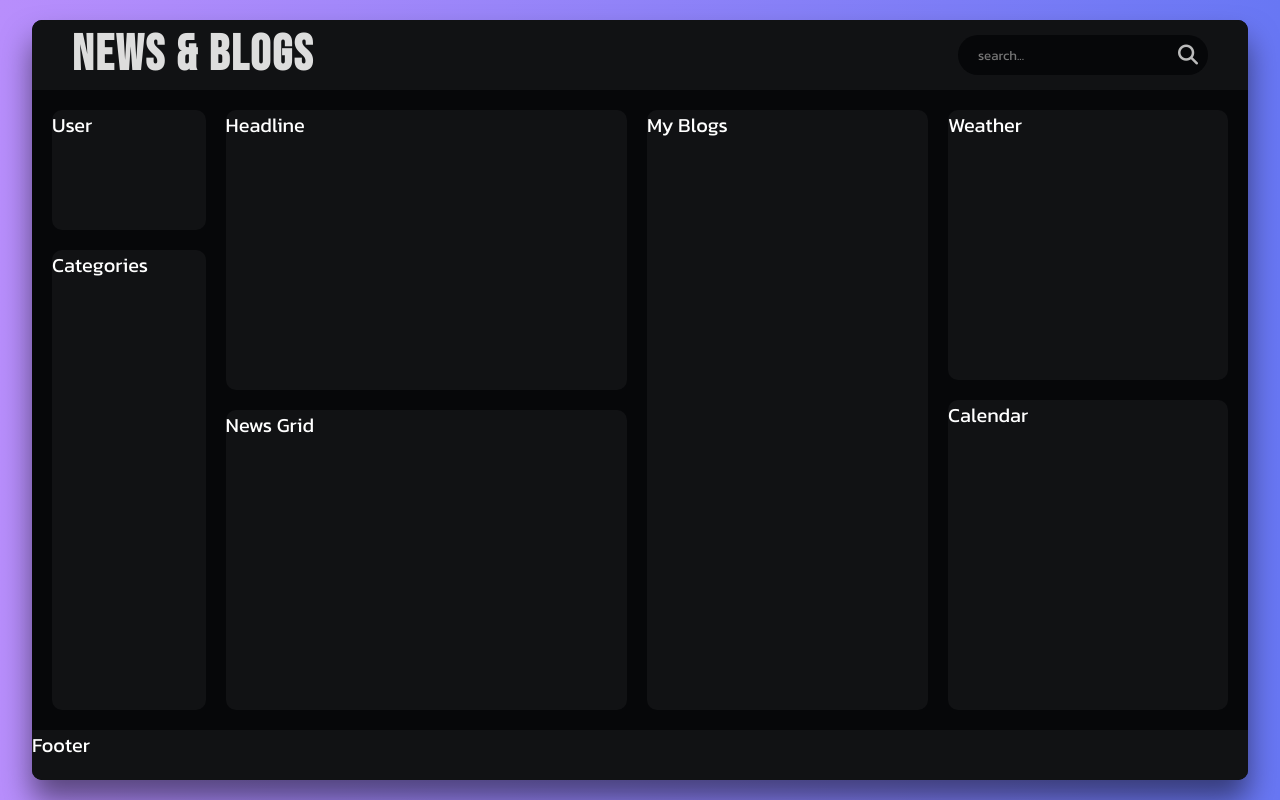
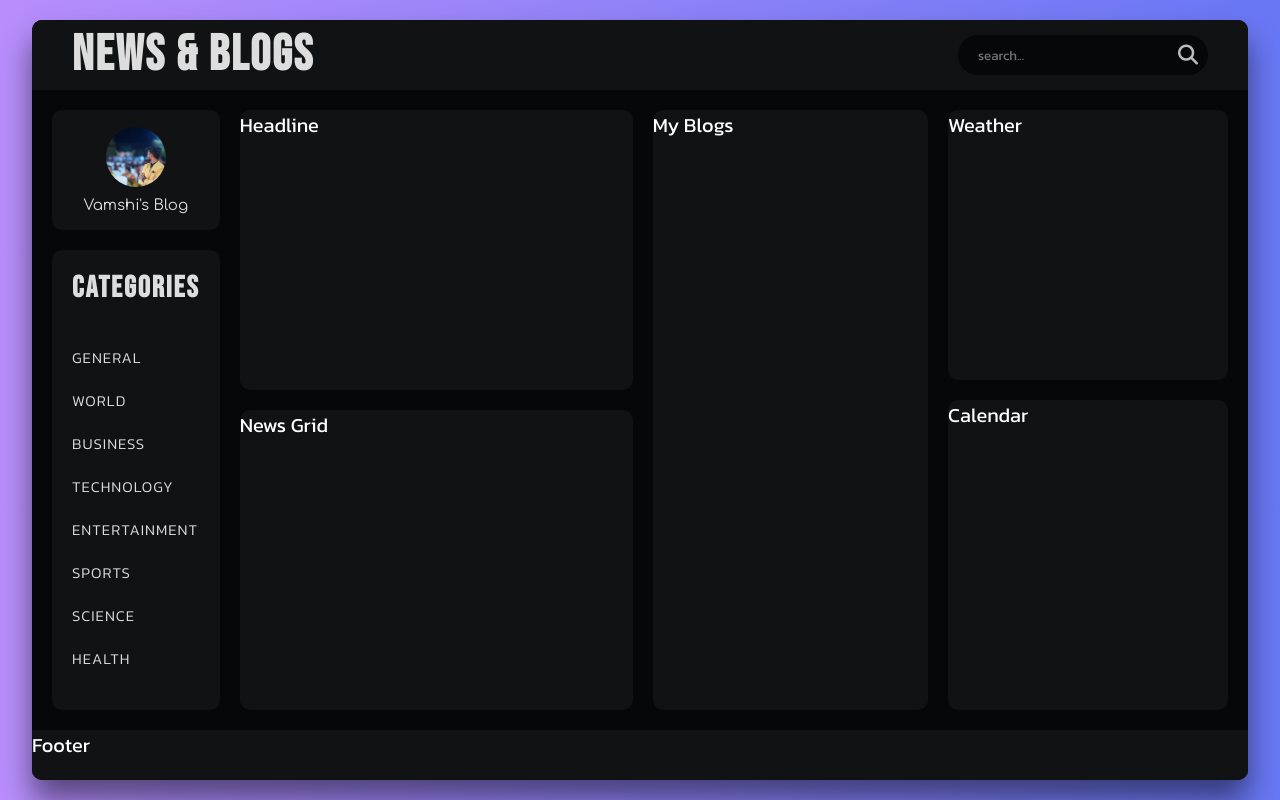
Before and after one commit to VamshiChirumani/NewsAndBlogsApp, a React (Vite) app in the folder news-blogs-app/: page / in a window 1280 px wide. Built offline with nearby package versions, Linux system fonts and the light colour scheme.

Commit message:
Nav bar is updated with user and categories

```diff
--- a/news-blogs-app/src/Components/News.css
+++ b/news-blogs-app/src/Components/News.css
@@ -82,6 +82,25 @@
     width: 100%;
     background-color: #111214;
     border-radius: 1rem;
+    display: flex;
+    flex-direction: column;
+    justify-content: center;
+    align-items: center;
+    row-gap: 1rem;
+    cursor: pointer;
+}
+
+.user img{
+    width: 6rem;
+    aspect-ratio: 1;
+    object-fit: cover;
+    border-radius: 50%;
+}
+
+.user p{
+    font-family: 'Comfortaa', sans-serif;
+    font-size: 1.5rem;
+    color: #ddd;
 }
 
 .categories{
@@ -89,6 +108,57 @@
     height: calc(80% - 2rem);
     background-color: #111214;
     border-radius: 1rem;
+    display: flex;
+    flex-direction: column;
+    row-gap: 2rem;
+    padding: 2rem;
+}
+
+.nav-headings{
+    font-family: 'Bebas Neue', sans-serif;
+    font-size: clamp(1.5rem, 2.5cqi, 3rem);
+    color: #ddd;
+    letter-spacing: .2rem;
+    margin-bottom: 2rem;
+}
+
+.nav-links{
+    display: flex;
+    flex-direction: column;
+    row-gap: 2rem;
+    overflow: auto;
+}
+.nav-links::-webkit-scrollbar {
+    width: 10px; /* Width of the scrollbar */
+  }
+
+  .nav-links::-webkit-scrollbar-track {
+    background: transparent; /* Track color */
+  }
+
+  .nav-links::-webkit-scrollbar-thumb {
+    background: #111; /* Scrollbar color */
+    border-radius: 5px;
+  }
+
+  .nav-links::-webkit-scrollbar-thumb:hover {
+    background: #555; /* Darker color on hover */
+  }
+
+
+.nav-link{
+    font-size: 1.5rem;
+    font-weight: 300;
+    color: #ddd;
+    text-transform: uppercase;
+    letter-spacing: 0.1rem;
+    display: flex;
+    align-items: center;
+}
+
+.nav-link i{
+    font-size: 1.6rem;
+    margin-left: 1rem;
 }
 
 .news-section{
--- a/news-blogs-app/src/Components/News.jsx
+++ b/news-blogs-app/src/Components/News.jsx
@@ -2,16 +2,17 @@
 import Weather from './Weather'
 import Calendar from './Calendar'
 import './News.css'
+import userImg from '../assets/images/DSC05373.JPG'
 
 const News = () => {
   return (
-    <div className='news'>
+    <div className="news">
       <header className="news-header">
         <h1 className="logo">News & Blogs</h1>
         <div className="search-bar">
           <form>
-            <input type='text' placeholder='search...' />
-            <button type='submit'>
+            <input type="text" placeholder="search..." />
+            <button type="submit">
               <i className="fa-solid fa-magnifying-glass"></i>
             </button>
           </form>
@@ -19,8 +20,45 @@
       </header>
       <div className="news-content">
         <div className="nav-bar">
-          <div className="user">User</div>
-          <nav className="categories">Categories</nav>
+          <div className="user">
+            <img src={userImg} alt="User Image" />
+            <p>Vamshi's Blog</p>
+          </div>
+          <nav className="categories">
+            <h1 className="nav-headings">Categories</h1>
+            <div className="nav-links">
+              <a href="#" className="nav-link">
+                General
+              </a>
+              <a href="#" className="nav-link">
+                World
+              </a>
+              <a href="#" className="nav-link">
+                Business
+              </a>
+              <a href="#" className="nav-link">
+                Technology
+              </a>
+              <a href="#" className="nav-link">
+                Entertainment
+              </a>
+              <a href="#" className="nav-link">
+                Sports
+              </a>
+              <a href="#" className="nav-link">
+                Science
+              </a>
+              <a href="#" className="nav-link">
+                Health
+              </a>
+              <a href="#" className="nav-link">
+                Nation
+              </a>
+              <a href="#" className="nav-link">
+                Bookmarks <i className="fa-regular fa-bookmark"></i>
+              </a>
+            </div>
+          </nav>
         </div>
         <div className="news-section">
           <div className="headline">Headline</div>
@@ -28,14 +66,13 @@
         </div>
         <div className="my-blogs">My Blogs</div>
         <div className="weather-calendar">
-          <Weather/>
-          <Calendar/>
+          <Weather />
+          <Calendar />
         </div>
-
       </div>
       <footer className="news-footer">Footer</footer>
     </div>
-  )
+  );
 }
 
 export default News
```
Also changed, not shown: news-blogs-app/src/assets/images/DSC05373.jpg (added).
